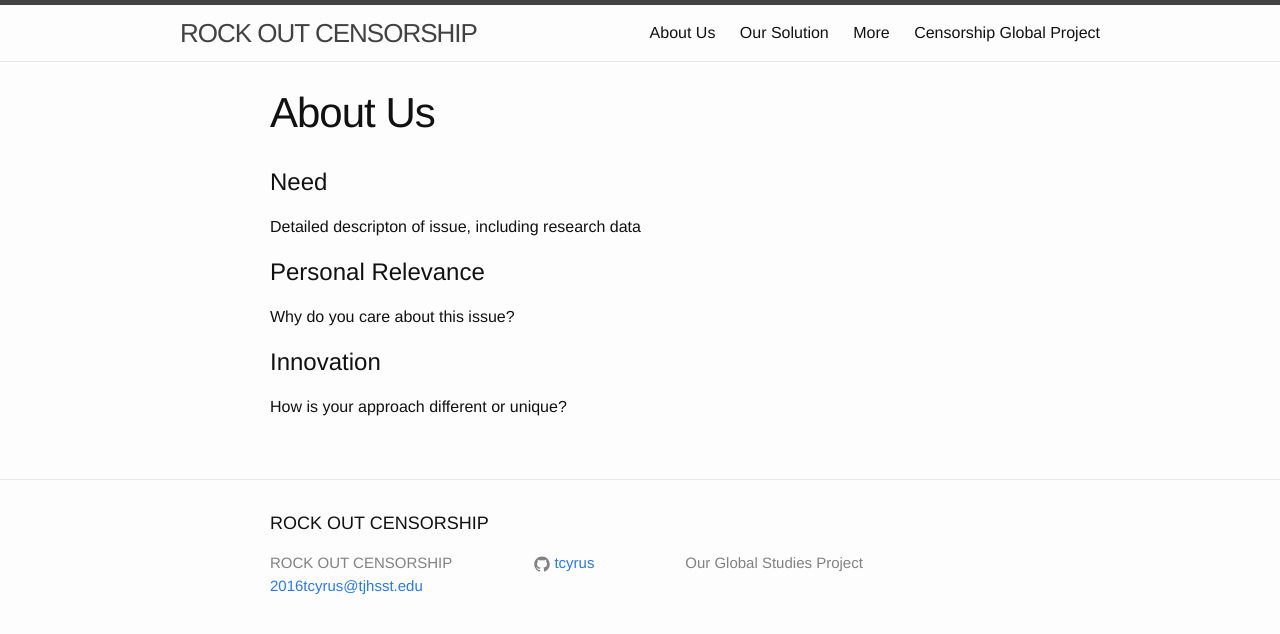
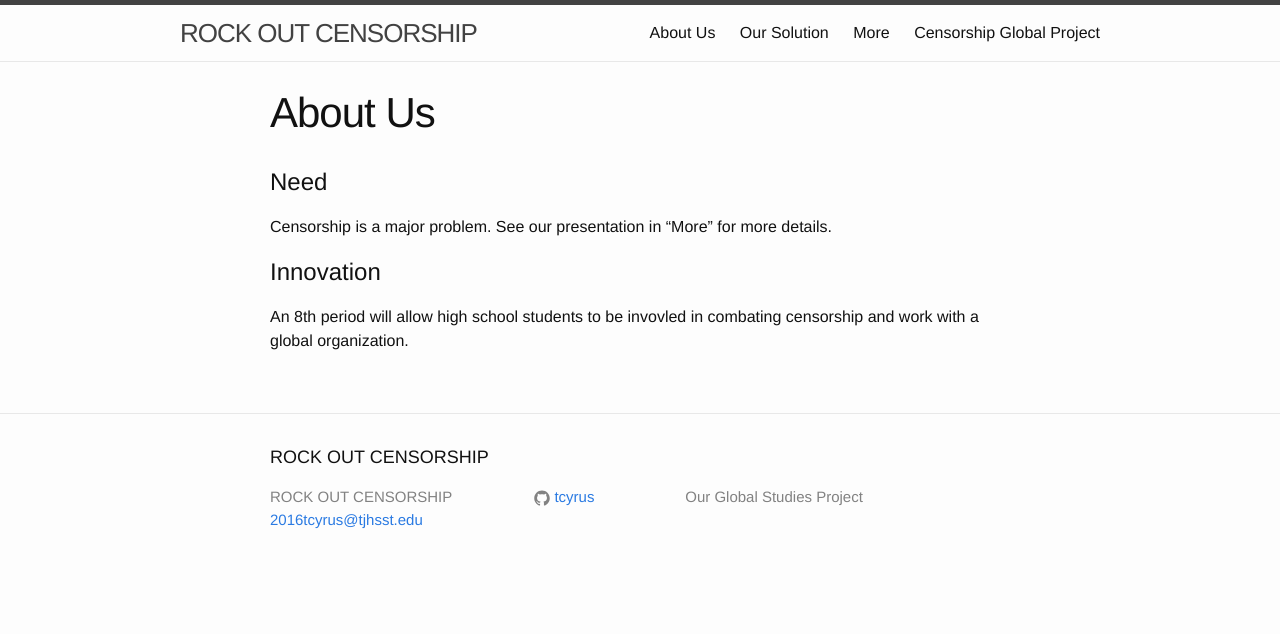
Before and after one commit to tcyrus/global-studies, a Jekyll site: the page built from 01_aboutus.md, in a window 1280 px wide. Shown: the top 634 px of the page. Built offline with Jekyll 4.4.1, drawn with Linux system fonts in a browser that asks for light colours.

Commit message:
Update 01_aboutus.md

```diff
--- a/01_aboutus.md
+++ b/01_aboutus.md
@@ -6,12 +6,15 @@ permalink: /aboutus/
 
 # Need
 
-Detailed descripton of issue, including research data
+Censorship is a major problem. See our presentation in "More" for more details.
+<!--Detailed descripton of issue, including research data-->
 
-# Personal Relevance
+<!--# Personal Relevance-->
 
-Why do you care about this issue?
+<!--As students, we care about censorship in schools blah blah-->
+<!--Why do you care about this issue?-->
 
 # Innovation
 
-How is your approach different or unique?
+An 8th period will allow high school students to be invovled in combating censorship and work with a global organization.
+<!--How is your approach different or unique?-->
```
